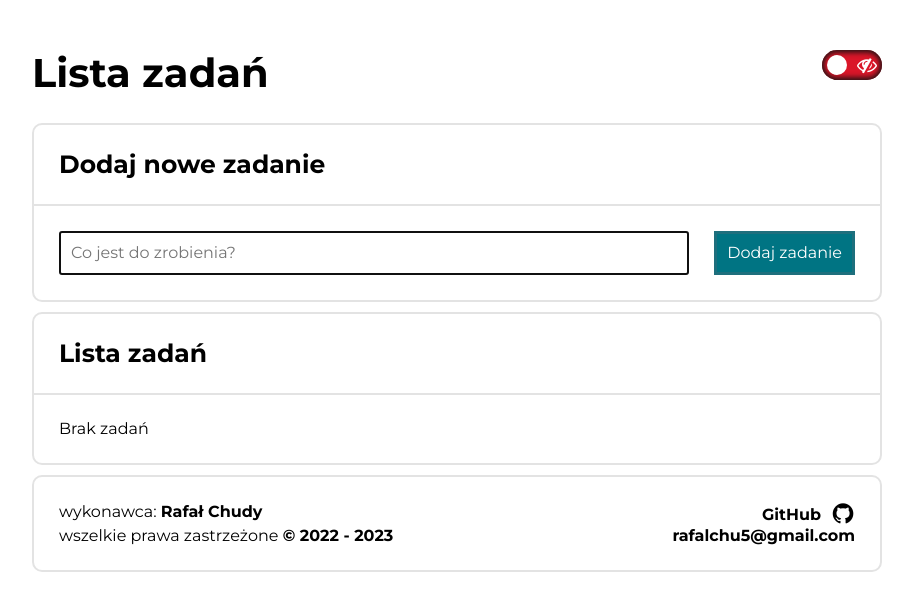
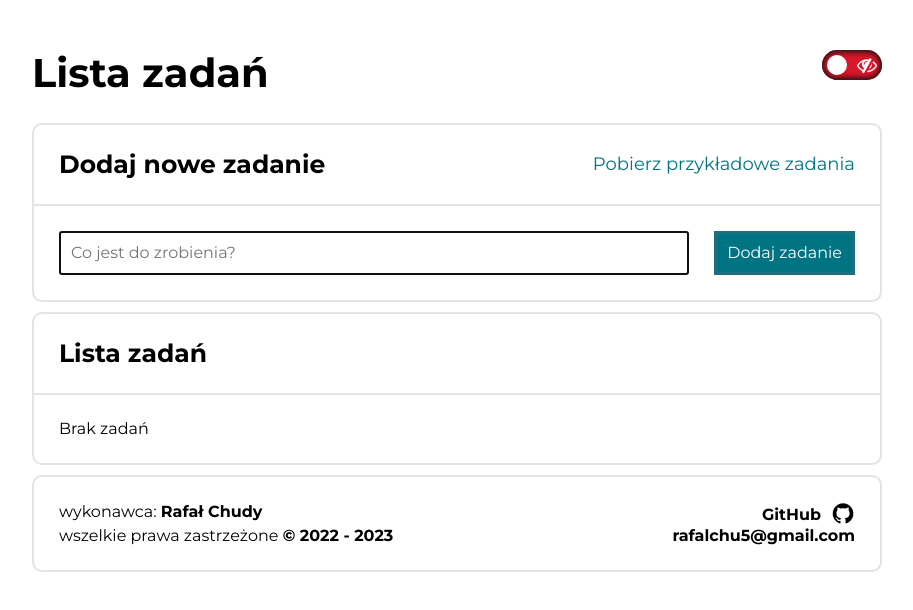
Before and after one commit to Rafal-1999/To-Do-List-React, a React (Create React App) app: page / in a window 1280 px wide. Shown: the top 610 px of the page, without its empty margins (183-1096 px from the left). Built offline with nearby package versions, Linux system fonts and the light colour scheme.

Commit message:
Created new button

```diff
--- a/package.json
+++ b/package.json
@@ -1,6 +1,6 @@
 {
   "name": "to-do-list-react",
-  "version": "4.47.12",
+  "version": "4.48.0",
   "private": true,
   "homepage": "https://rafal-1999.github.io/To-Do-List-React/",
   "dependencies": {
--- /dev/null
+++ b/src/components/styled.js
@@ -0,0 +1,28 @@
+import styled, { css } from "styled-components";
+
+export const Button = styled.button`
+    color: rgb(0, 116, 131);
+    background: none;
+    padding: 0;
+    border: none;
+    font-size: 18px;
+    transition: color 0.3s linear;
+    cursor: pointer;
+
+    ${({ cursorDefault }) => cursorDefault && css`
+        cursor: default;
+    `}
+
+    &:hover,
+    &:focus {
+        color: rgb(0, 160, 200);
+    }
+
+    &:disabled {
+        color: rgb(200, 200, 200);
+    }
+
+    @media (max-width: 768px) {
+        margin: 0;
+    }
+`;
--- a/src/features/tasks/Buttons/index.js
+++ b/src/features/tasks/Buttons/index.js
@@ -1,6 +1,7 @@
 import { useSelector, useDispatch } from "react-redux";
 import { selectTasks, toggleHideDone, completeAllTasks } from "../tasksSlice";
-import { Box, Button } from "./styled";
+import { Box } from "./styled";
+import { Button } from "../../../components/styled";
 
 const Buttons = () => {
     const { tasks, hideDone } = useSelector(selectTasks);
--- a/src/features/tasks/Buttons/styled.js
+++ b/src/features/tasks/Buttons/styled.js
@@ -2,38 +2,10 @@ import styled, { css } from "styled-components";
 
 export const Box = styled.div`
     display: flex;
+    gap: 20px;
 
     @media (max-width: 768px) {
         flex-direction: column;
         align-items: center;
-        gap: 20px;
     }
 `;
-
-export const Button = styled.button`
-    color: rgb(0, 116, 131);
-    background: none;
-    margin: 0 10px;
-    padding: 0;
-    border: none;
-    font-size: 18px;
-    transition: color 0.3s linear;
-    cursor: pointer;
-
-    ${({ cursorDefault }) => cursorDefault && css`
-        cursor: default;
-    `}
-
-    &:hover,
-    &:focus {
-        color: rgb(0, 160, 200);
-    }
-
-    &:disabled {
-        color: rgb(200, 200, 200);
-    }
-
-    @media (max-width: 768px) {
-        margin: 0;
-    }
-`;
--- a/src/features/tasks/Tasks.js
+++ b/src/features/tasks/Tasks.js
@@ -7,6 +7,7 @@ import Form from "./Form";
 import Buttons from "./Buttons";
 import TasksList from "./TasksList";
 import Footer from "../../components/Footer";
+import { Button } from "../../components/styled";
 import "../../fontello/css/fontello.css";
 // import { lightTheme, darkTheme } from "./themes";
 
@@ -52,7 +53,11 @@ const Tasks = () => {
                     <Content
                         isLayout
                         title="Dodaj nowe zadanie"
-                        extraContentTop={<></>}
+                        extraContentTop={
+                            <Button>
+                                Pobierz przykładowe zadania
+                            </Button>
+                        }
                         extraContentBottom={
                             <Form />
                         }
```
